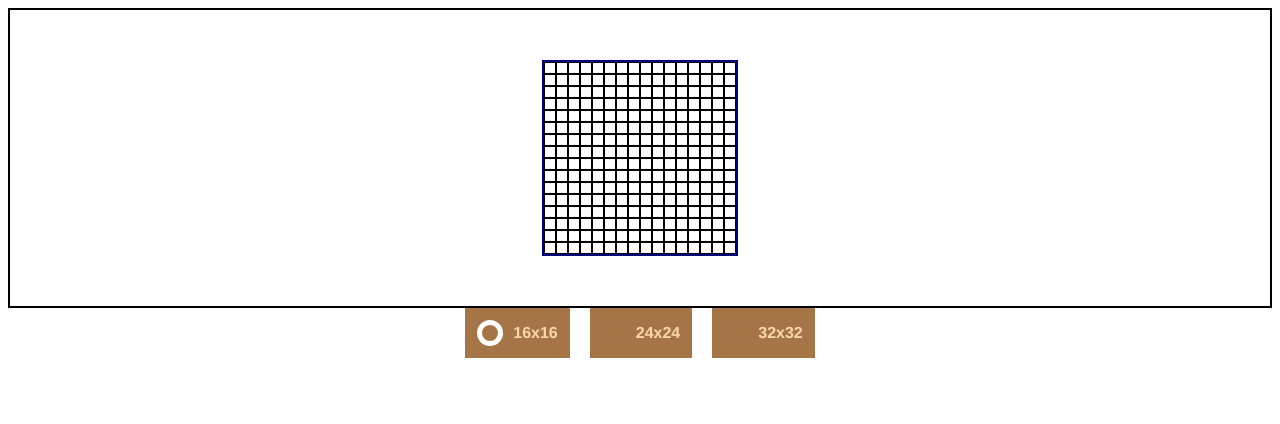
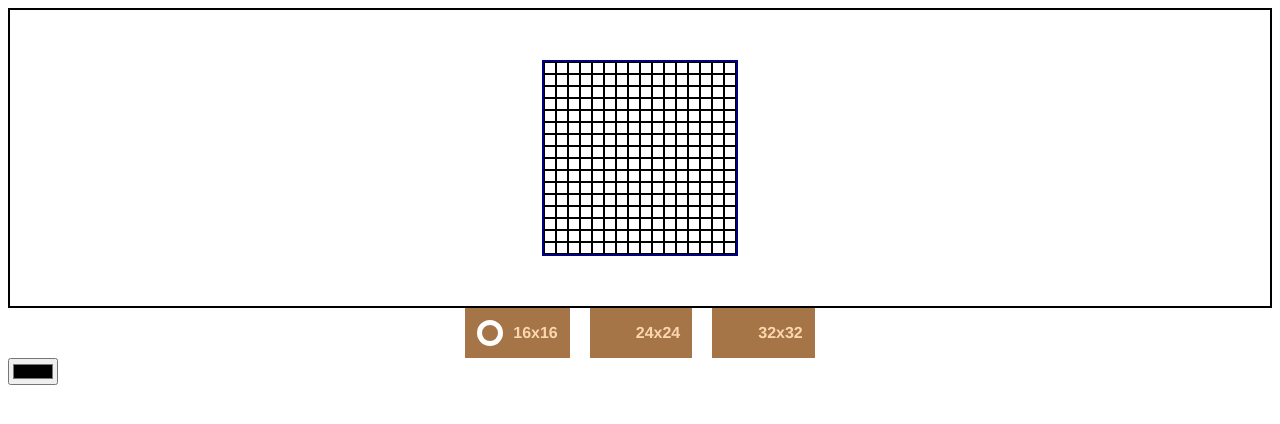
Before and after one commit to kenhardika/etch-a-sketch, a plain HTML site: page index.html in a window 1280 px wide. Drawn offline with Linux system fonts and the light colour scheme.

Commit message:
add color picker

```diff
--- a/index.html
+++ b/index.html
@@ -24,6 +24,10 @@
         <input type="radio" name="sizeSlider" id="val3" value="32" required>
         <label class="labelScale" for="val3"> 32x32 </label>
 </div>
-<div class="sizeSlider-pos"> </div>
+
+<div class="color-picker">
+    <input type="color" id="color-Picker" >
+</div>
+
 </body>
 </html>
```
